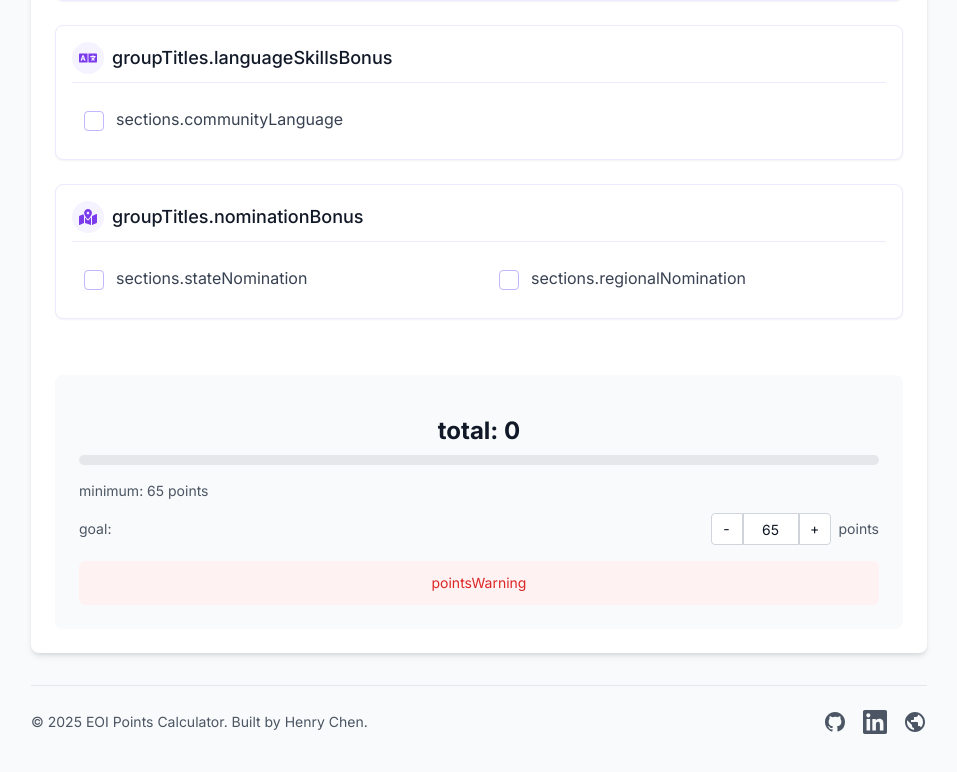
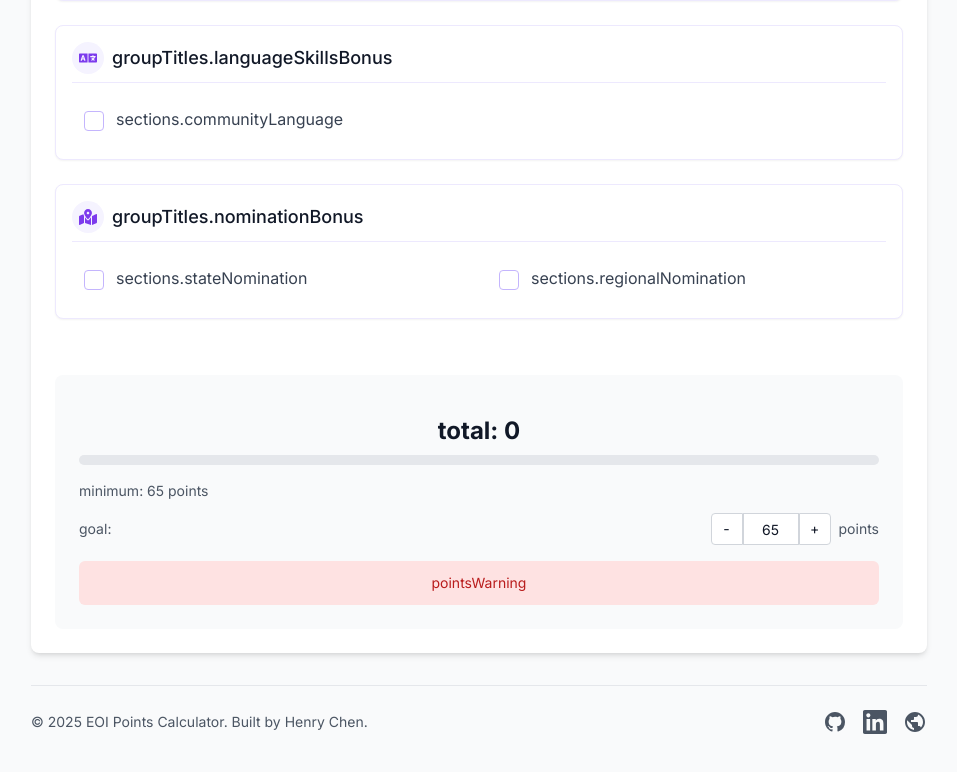
Before and after one commit to Misoto22/eoi-points-calculator, a Next.js app: page / in a window 1280 px wide. Shown: the part 760-1532 px from the top of the page, without its empty margins (161-1118 px from the left). Built offline with nearby package versions, Linux system fonts and the light colour scheme; what i18next-resources-to-backend would draw is missing.

Commit message:
fix: improve color contrast for warning message to meet WCAG 2.0 AA standards
- Change background color from bg-red-50 to bg-red-100

- Change text color from text-red-600 to text-red-700

- Adjust dark mode colors for better contrast

```diff
--- a/src/app/page.tsx
+++ b/src/app/page.tsx
@@ -121,7 +121,7 @@ const PageContent = () => {
                   <motion.div
                     className={`mt-4 p-3 rounded-md text-sm ${
                       totalPoints < MIN_POINTS
-                        ? 'bg-red-50 dark:bg-red-900/30 text-red-600 dark:text-red-400'
+                        ? 'bg-red-100 dark:bg-red-900/50 text-red-700 dark:text-red-300'
                         : 'bg-gray-50 dark:bg-gray-800 text-gray-600 dark:text-gray-400'
                     }`}
                     initial={{ opacity: 0, height: 0 }}
```
